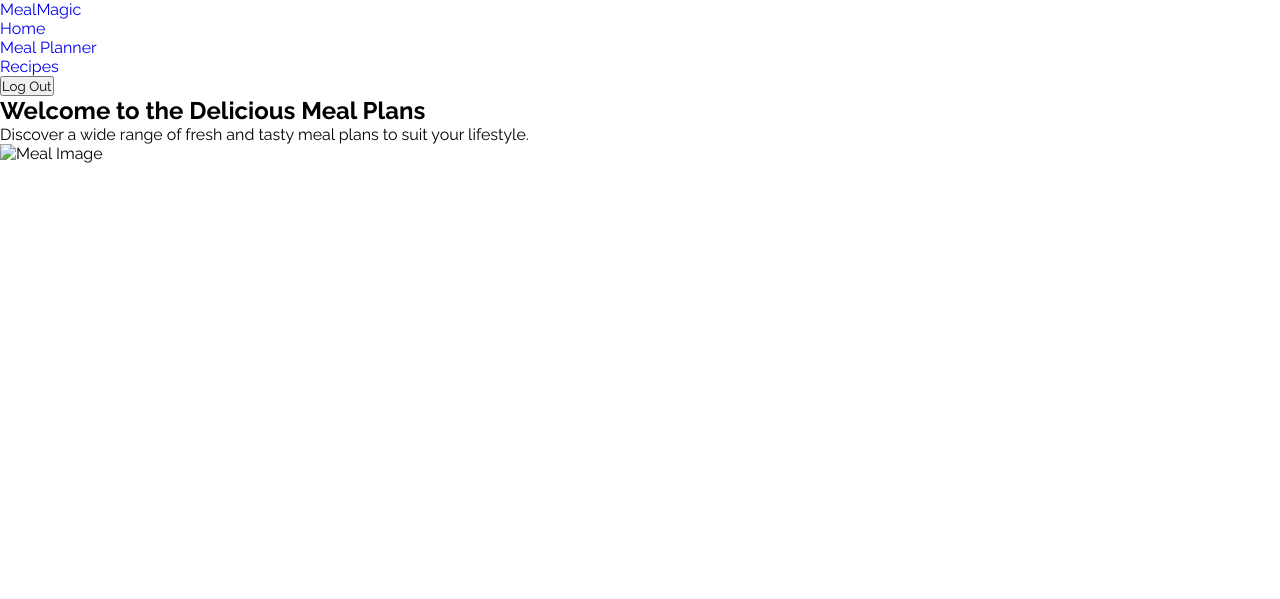
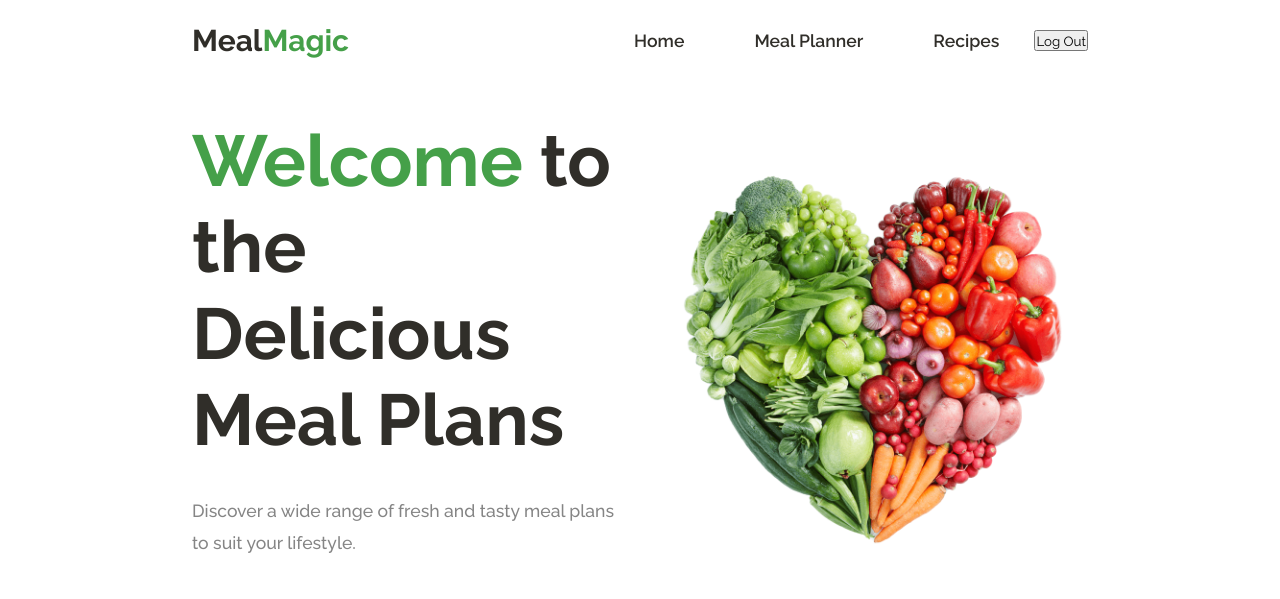
Before and after one commit to EHB-MCT/web2-frontend-Anas-Baghdadi, a plain HTML site: page home.html in a window 1280 px wide. Drawn offline with Linux system fonts and the light colour scheme; a script that the page names is missing.

Commit message:
home css done

```diff
--- a/style.css
+++ b/style.css
@@ -17,3 +17,83 @@
     --h2-font: 2.6rem;
     --p-font: 1.1rem;
   }
+
+  /* home */
+body{
+    background: (var(--bg-color));
+    color: var(--text-color);
+  }
+  header{
+    position:absolute;
+    width: 100%;
+    top: 0;
+    right: 0;
+    z-index: 1000;
+    display: flex;
+    align-items: center;
+    justify-content: space-between;
+    background: transparent;
+    padding: 23px 15%;
+    transition: all .38s ease
+  }
+
+  .logo{
+    font-size: 30px;
+    font-weight: 700;
+    color: var(--text-color);
+  }
+  span{
+    color: var(--main-color);
+  }
+
+  .nav-list{
+    display: flex;
+  }
+
+  .nav-list a{
+    color: var(--text-color);
+    font-size: var(--p-font);
+    font-weight: 600;
+    padding: 5px 10px;
+    margin: 2px 25px;
+    border-bottom: 2px solid transparent;
+    transition: all .38s ease;
+  }
+
+  .nav-list a:hover{
+    border-bottom: 2px solid var(--main-color);
+    color: var(--main-color);
+  }
+  section{
+    padding: 90px 15% 80px;
+  }
+  .home{
+    height: 88vh;
+    width: 100%;
+    position: relative;
+    display: grid;
+    grid-template-columns: repeat(2, 1fr);
+    align-items: center;
+    gap: 2rem;
+  }
+  .image-section1 img{
+    width: 100%;
+    height: auto;
+  }
+  .home-text h1{
+    font-size: var(--big-font);
+    line-height: 1.2;
+    margin-bottom: 2rem;
+  }
+  .home-text p{
+    font-size: var(--p-font);
+    font-weight: 500;
+    color: var(--second-color);
+    line-height: 32px;
+    margin-bottom: 2.3rem;
+  }
+  .welcome-section{
+    margin-left: 0px;
+  }
+
+  /* end home */
```
Also changed, not shown: images/300.jpg (added), images/home-image.png (added), images/pngtree-healthy-or-diet-food-background-with-raw-chicken-breast-and-various-photo-image_2833664.jpg (added), images/register-image.png (added), images/top-vue-rapprochee-legumes-tomates-pedicelles-ail-poivrons-citron-huile-oignon_140725-72203.avif (added).
